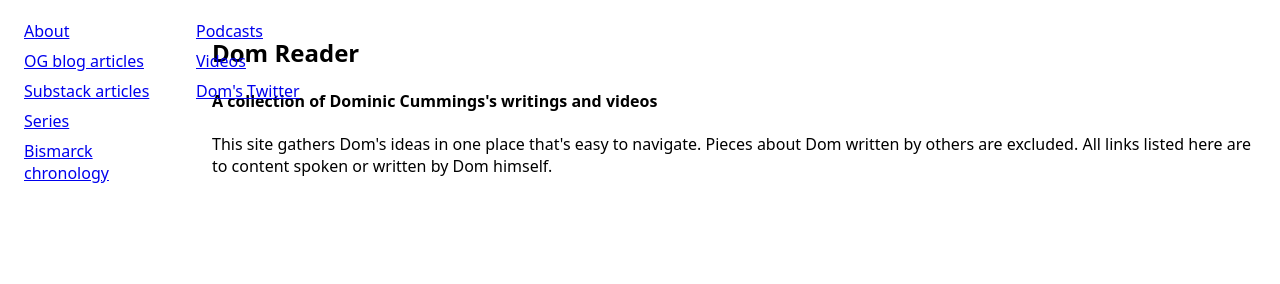
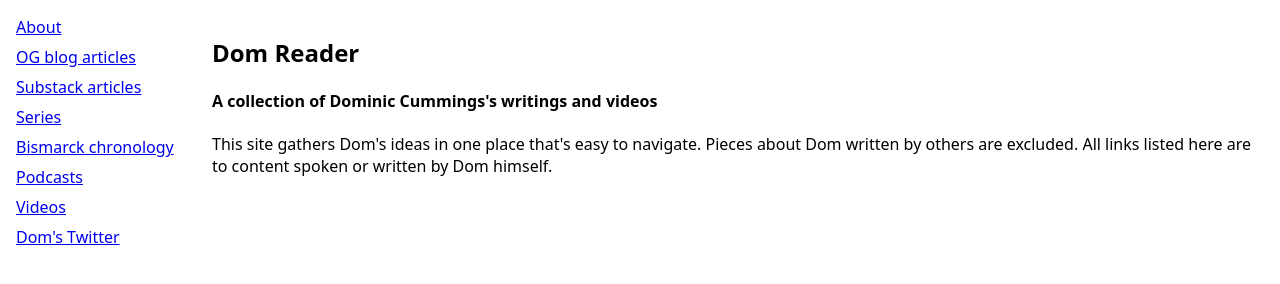
Before and after one commit to luco17/dominic_cummings_reader, an Astro site: page / in a window 1280 px wide. Built offline with nearby package versions, Linux system fonts and the light colour scheme; Astro itself is replaced by a stand-in of ours.

Commit message:
fix: keep primary nav out of content

```diff
--- a/src/components/Nav.astro
+++ b/src/components/Nav.astro
@@ -1,32 +1,41 @@
-<nav>
-  <a href="/">About</a>
-  <a href="/wp-blog">OG blog articles</a>
-  <a href="/substack-blog">Substack articles</a>
-  <a href="/series">Series</a>
-  <a href="https://bismarck-chrono.pages.dev/">Bismarck chronology</a>
-  <a href="/podcasts">Podcasts</a>
-  <a href="/videos">Videos</a>
-  <a href="https://twitter.com/Dominic2306">Dom's Twitter</a>
+<nav aria-label="Primary">
+  <ul>
+    <li><a href="/">About</a></li>
+    <li><a href="/wp-blog">OG blog articles</a></li>
+    <li><a href="/substack-blog">Substack articles</a></li>
+    <li><a href="/series">Series</a></li>
+    <li><a href="https://bismarck-chrono.pages.dev/">Bismarck chronology</a></li>
+    <li><a href="/podcasts">Podcasts</a></li>
+    <li><a href="/videos">Videos</a></li>
+    <li><a href="https://twitter.com/Dominic2306">Dom's Twitter</a></li>
+  </ul>
 </nav>
 
 <style>
-  nav {
+  ul {
     display: flex;
     flex-wrap: wrap;
-    max-height: 200px;
+    gap: 0.5rem 1rem;
+    list-style: none;
+    margin: 0;
+    padding: 0;
   }
 
-  nav > a {
-    padding: 4px 8px;
+  a {
+    display: block;
   }
 
   /* Media queries */
   @media screen and (min-width: 768px) {
     nav {
-      flex-direction: column;
       margin-right: 24px;
       position: sticky;
       top: 24px;
     }
+
+    ul {
+      flex-direction: column;
+      gap: 0.5rem;
+    }
   }
 </style>
--- a/src/layouts/Layout.astro
+++ b/src/layouts/Layout.astro
@@ -25,10 +25,12 @@ import domPx from "../assets/domPx2.png?url";
       src="https://plausible.io/js/script.js"></script>
   </head>
   <body>
-    <main>
+    <div class="page">
       <Nav />
-      <slot />
-    </main>
+      <main id="content">
+        <slot />
+      </main>
+    </div>
   </body>
 </html>
 
@@ -49,9 +51,10 @@ import domPx from "../assets/domPx2.png?url";
       padding: 1rem;
     }
 
-    main {
+    .page {
       display: grid;
-      grid-template: min-content 1fr min-content / 12.25rem minmax(0, 1fr);
+      grid-template-columns: 12.25rem minmax(0, 1fr);
+      align-items: start;
     }
   }
 
```
